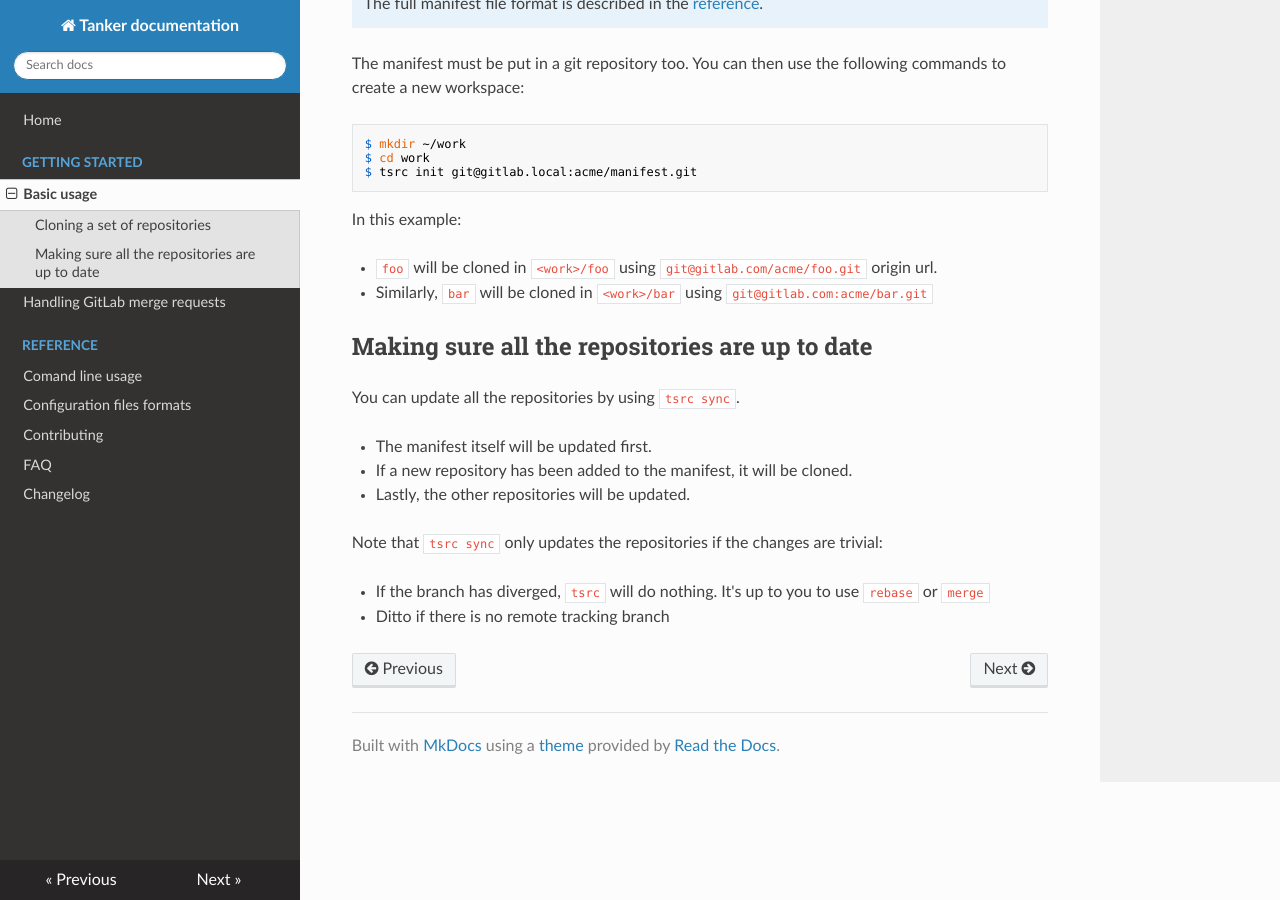
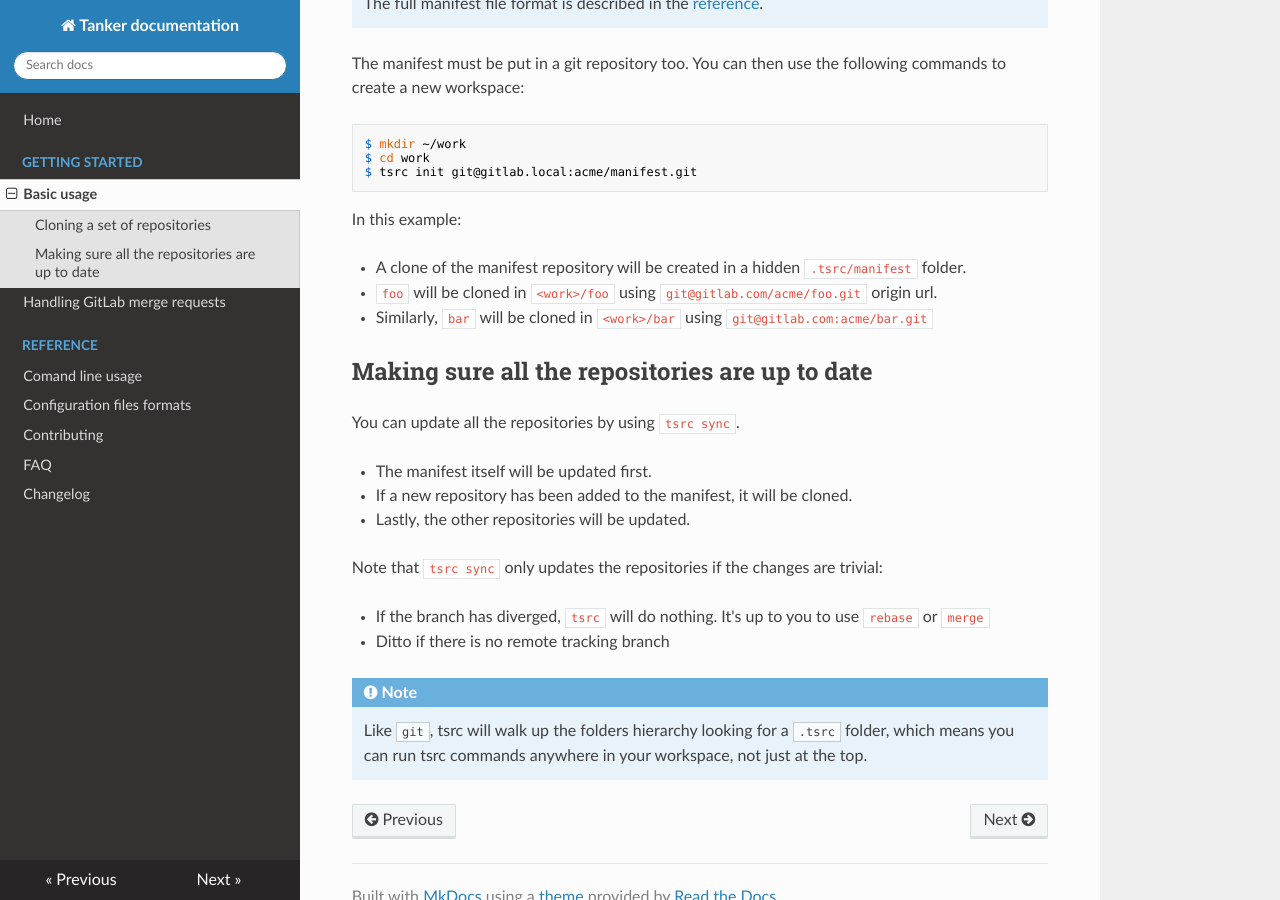
Before and after one commit to your-tools/tsrc, an MkDocs documentation site: the page built from docs/guide/basics.md, in a window 1280 px wide and 900 px high, scrolled down 488 px. Built offline with MkDocs 1.6.1, drawn with Linux system fonts in a browser that asks for light colours; nearby versions of some CDN libraries; old or Windows-style settings are respelled for this version of MkDocs.

Commit message:
docs: tsrc can be run from anywhere in the workspace

```diff
--- a/docs/guide/basics.md
+++ b/docs/guide/basics.md
@@ -29,6 +29,7 @@ $ tsrc init git@gitlab.local:acme/manifest.git
 
 In this example:
 
+* A clone of the manifest repository will be created in a hidden `.tsrc/manifest` folder.
 * `foo` will be cloned in `<work>/foo` using `git@gitlab.com/acme/foo.git` origin url.
 * Similarly, `bar` will be cloned in `<work>/bar` using `git@gitlab.com:acme/bar.git`
 
@@ -46,3 +47,9 @@ Note that `tsrc sync` only updates the repositories if the changes are trivial:
 * If the branch has diverged, `tsrc` will do nothing. It's up to you to use
   `rebase` or `merge`
 * Ditto if there is no remote tracking branch
+
+
+!!! note
+    Like `git`, tsrc will walk up the folders hierarchy looking for a `.tsrc`
+    folder, which means you can run tsrc commands anywhere in your workspace, not
+    just at the top.
```
